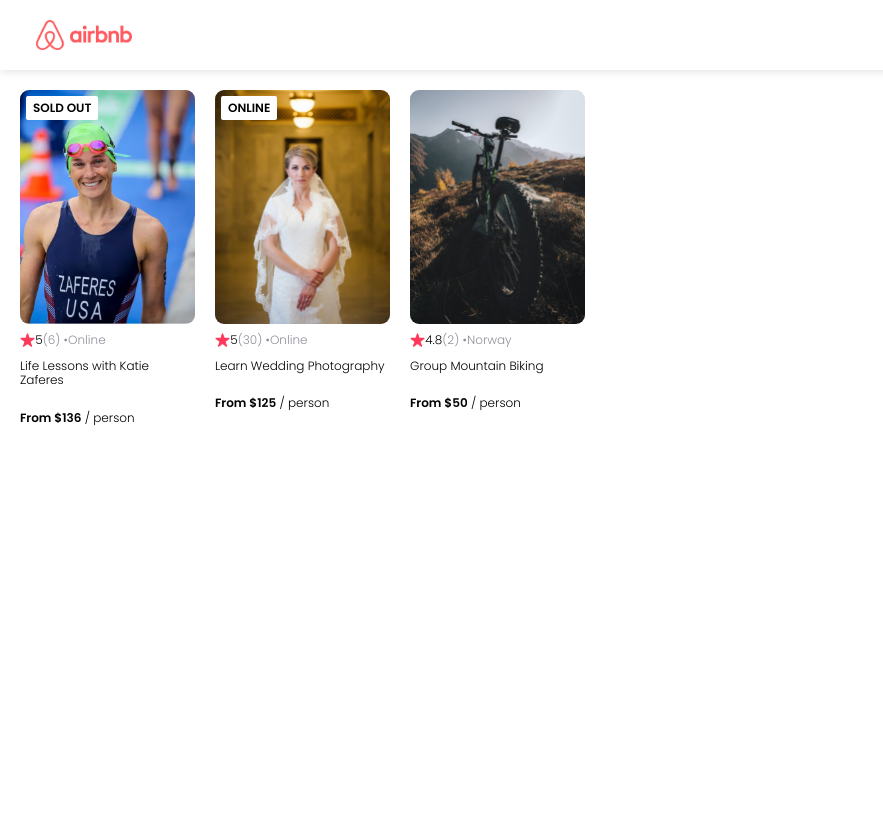
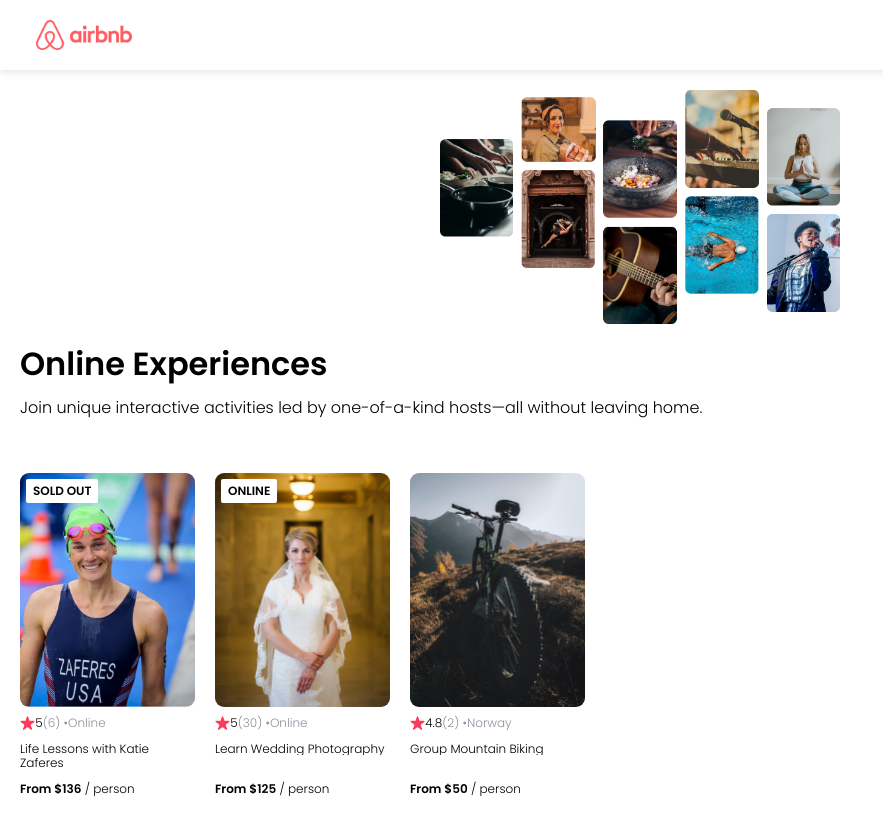
Before and after one commit to jawadrashid2011/react-project-scrimba, a React app: page / in a window 1280 px wide. Shown: the whole page, without its empty margins (0-883 px from the left). Before the commit the page ends 800 px from the top, so only its background shows below. Built offline with nearby package versions, Linux system fonts and the light colour scheme.

Commit message:
Passing multiple properties & Cleanup

```diff
--- a/App.js
+++ b/App.js
@@ -6,23 +6,17 @@ import cardsData from "./data"
 
 export default function App() {
     console.log(cardsData);
-    const cards = cardsData.map(card => {
+    const cards = cardsData.map(item => {
         return <Card
-                    key={card.id}
-                    img={card.coverImg}
-                    rating={card.stats.rating}
-                    reviewCount={card.stats.reviewCount}
-                    location={card.location}
-                    title={card.title}
-                    price={card.price}
-                    openSpots={card.openSpots}
+                    key={item.id}
+                    {...item}
                     />;
     })
 
-    // <Hero />
     return (
         <div>
             <Navbar />
+            <Hero />
             <section className="cards-list">
                 {cards}
             </section>
--- a/components/Card.js
+++ b/components/Card.js
@@ -10,16 +10,24 @@ export default function Card(props) {
 
     return (
         <div className="card">
-            {badgeText && <div className="card--badge">{badgeText}</div>}
-            <img src={`../public/images/${props.img}`} className="card--image" />
+            {
+                badgeText &&
+                <div className="card--badge">{badgeText}</div>
+            }
+            <img
+                src={`../public/images/${props.coverImg}`}
+                className="card--image"
+            />
             <div className="card--stats">
                 <img src="../public/images/star.png" className="card--star" />
-                <span>{props.rating}</span>
-                <span className="gray">({props.reviewCount}) • </span>
+                <span>{props.stats.rating}</span>
+                <span className="gray">({props.stats.reviewCount}) • </span>
                 <span className="gray">{props.location}</span>
             </div>
-            <p>{props.title}</p>
-            <p><span className="bold">From ${props.price}</span> / person</p>
+            <p className="card--title">{props.title}</p>
+            <p className="card--price">
+                <span className="bold">From ${props.price}</span> / person
+            </p>
         </div>
     )
 }
```
Also changed, not shown: index.pack.js.
